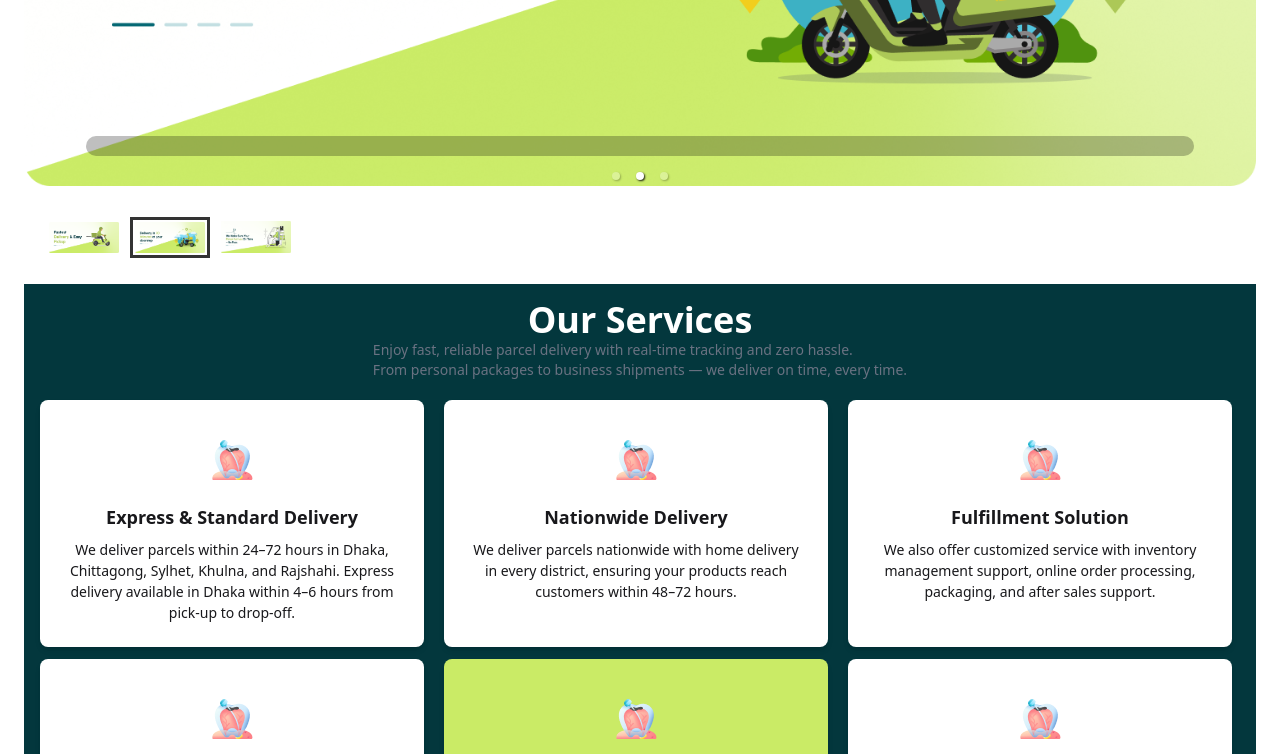
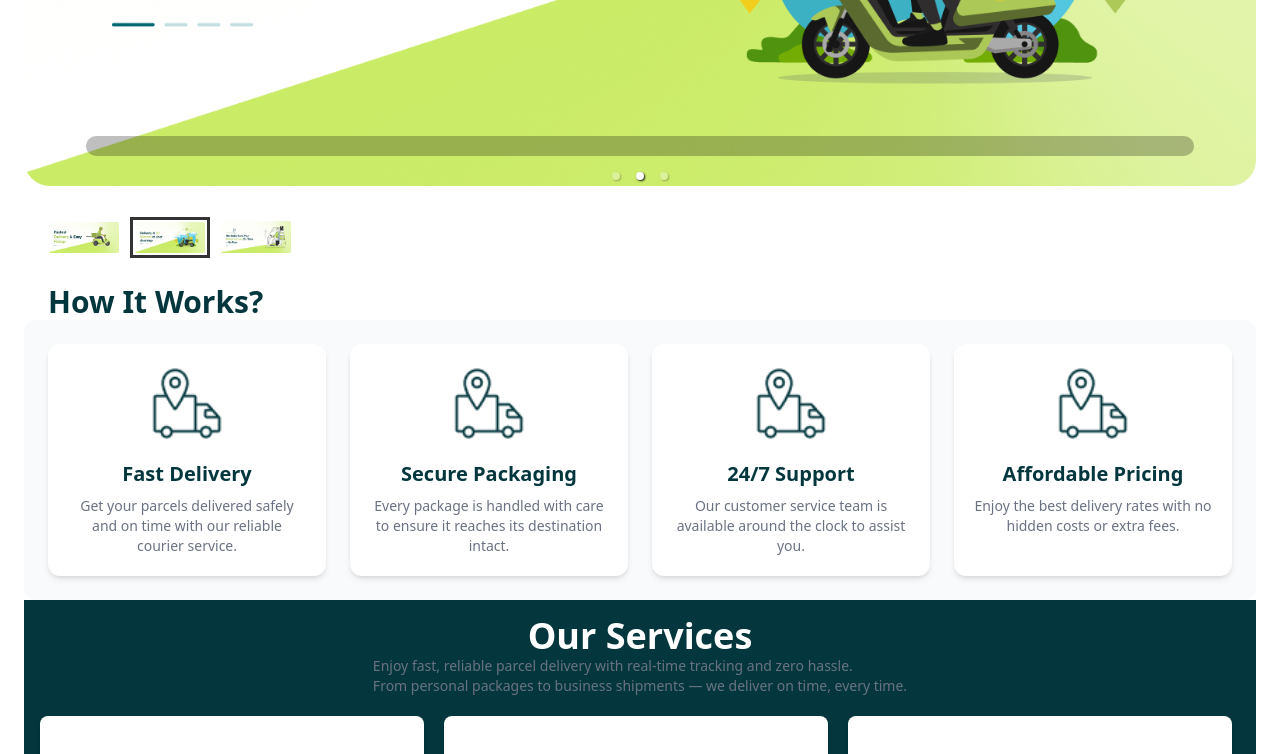
Before and after one commit to Marufsheikh404/Project-2, a React (Vite) app: page / in a window 1280 px wide. Shown: the part 448-1202 px from the top of the page. Built offline with nearby package versions, Linux system fonts and the light colour scheme.

Commit message:
landing page is almost done

```diff
--- /dev/null
+++ b/public/boking.json
@@ -0,0 +1,18 @@
+[
+  {
+    "title": "Fast Delivery",
+    "text": "Get your parcels delivered safely and on time with our reliable courier service."
+  },
+  {
+    "title": "Secure Packaging",
+    "text": "Every package is handled with care to ensure it reaches its destination intact."
+  },
+  {
+    "title": "24/7 Support",
+    "text": "Our customer service team is available around the clock to assist you."
+  },
+  {
+    "title": "Affordable Pricing",
+    "text": "Enjoy the best delivery rates with no hidden costs or extra fees."
+  }
+]
--- /dev/null
+++ b/src/pages/Home/Booking.jsx
@@ -0,0 +1,36 @@
+import React, { useEffect, useState } from 'react';
+import logo from '../../assets/New folder/bookingIcon.png'
+
+const Booking = () => {
+    const [books, setBooks] = useState([]);
+    useEffect(() => {
+        fetch('boking.json')
+            .then(res => res.json())
+            .then(data => setBooks(data))
+    })
+    return (
+        <div>
+            <h1 className='text-3xl font-bold text-[#03373D] translate-x-6'>How It Works?</h1>
+            <div className="grid grid-cols-1 sm:grid-cols-2 md:grid-cols-3 lg:grid-cols-4 gap-6 p-6 bg-[#f8fafc] rounded-xl">
+                {books.map((book, index) => (
+                    <div
+                        key={index}
+                        className="flex flex-col items-center text-center bg-white shadow-md rounded-xl p-5 hover:shadow-xl hover:-translate-y-2 transition-all duration-300"
+                    >
+                        <img
+                            src={logo}
+                            className="w-20 h-20 object-contain mb-4"
+                        />
+                        <h1 className="text-[#03373D] text-xl font-bold mb-2">
+                            {book.title}
+                        </h1>
+                        <p className="text-sm text-gray-500">{book.text}</p>
+                    </div>
+                ))}
+            </div>
+        </div>
+
+    );
+};
+
+export default Booking;
--- a/src/pages/Home/Home/Home.jsx
+++ b/src/pages/Home/Home/Home.jsx
@@ -1,11 +1,13 @@
 
 import Banner from '../Banner/Banner';
+import Booking from '../Booking';
 import Services from '../Services';
 
 const Home = () => {
     return (
         <div>
            <Banner></Banner>
+           <Booking></Booking>
            <Services></Services>
         </div>
     );
```
